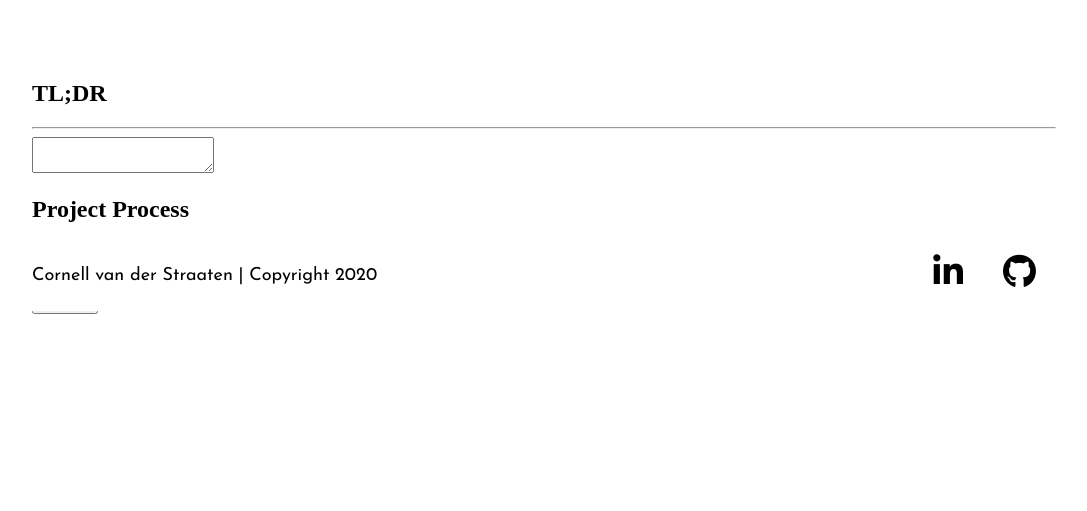
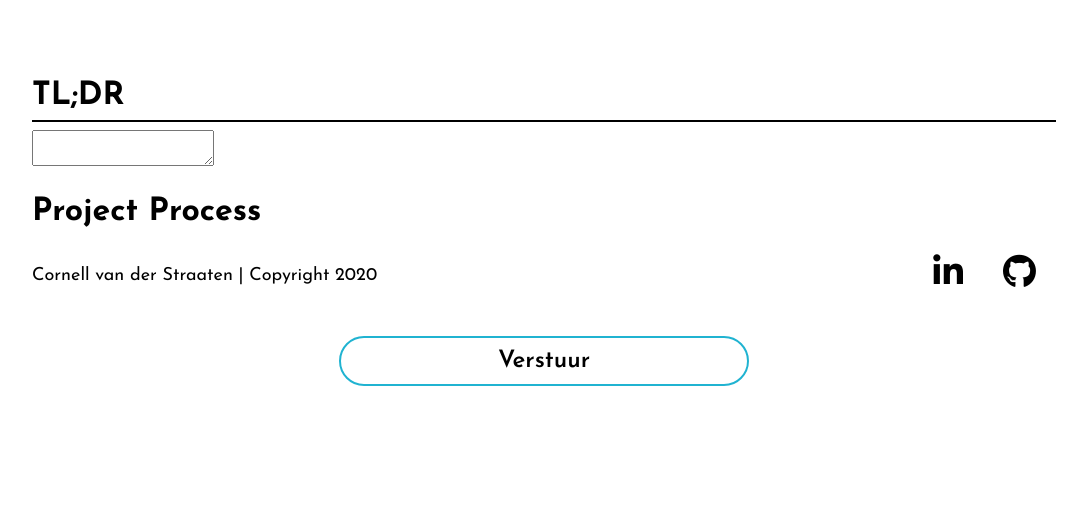
Before and after one commit to CornellVanDerStraaten/portfolio-official, a PHP site: template private/views/adminAddProjectContent.php in a window 1280 px wide. Shown: the part 489-1000 px from the top of the page, without its empty margins (96-1183 px from the left). Before the commit the page ends 803 px from the top, so only its background shows below. Run offline with PHP 8.4, Linux system fonts and the light colour scheme; the template is opened without the code that fills it, so the values that code supplies are empty; a stand-in replaces the project's code that opens the database connection; some libraries are stand-ins or nearby versions.

Commit message:
Styling of addprojectpage done

```diff
--- a/private/views/adminAddProjectContent.php
+++ b/private/views/adminAddProjectContent.php
@@ -23,16 +23,18 @@
 
         </div>
         <div class="project-details__TLDR">
-            <h2 class="TLDR__title">TL;DR</h2>
-            <hr class="TLDR__hr">
+            <h2 class="project-details__title">TL;DR</h2>
+            <hr class="project-details__hr">
             <textarea class="TLDR__textarea" id="mytextarea" name="TLDR"></textarea>
         </div>
         <div class="project-details__project-content">
-            <h2 class="project-content__titel">Project Process</h2>
-            <hr class="project-content__hr">
+            <h2 class="project-details__title">Project Process</h2>
+            <hr class="project-details__hr">
             <textarea class="TLDR__textarea" id="mytextareaprocess" name="project-content-textarea"></textarea>
         </div>
-        <input type="submit" value="Verstuur">
+        <div class="project-details__submit-div">
+            <input class="admin-login__submit project-details__submit" type="submit" value="Verstuur">
+        </div>
     </div>
 </form>
 
--- a/public/css/style.css
+++ b/public/css/style.css
@@ -186,6 +186,26 @@ html, body {
   margin-left: 10px;
 }
 
+.project-details__title {
+  font-size: 32px;
+  font-family: "Josefin Sans", sans-serif;
+  margin-bottom: 5px;
+}
+
+.project-details__hr {
+  border: 1px solid;
+}
+
+.project-details__submit-div {
+  width: 40%;
+  margin: 0 auto;
+}
+
+.project-details__submit {
+  width: 100%;
+  margin: 50px 0;
+}
+
 .header-div {
   margin: 0 10%;
   margin-top: 70px;
```
Also changed, not shown: public/scss/_addProjectPage.scss (+17 -0 lines), 1 other file.
